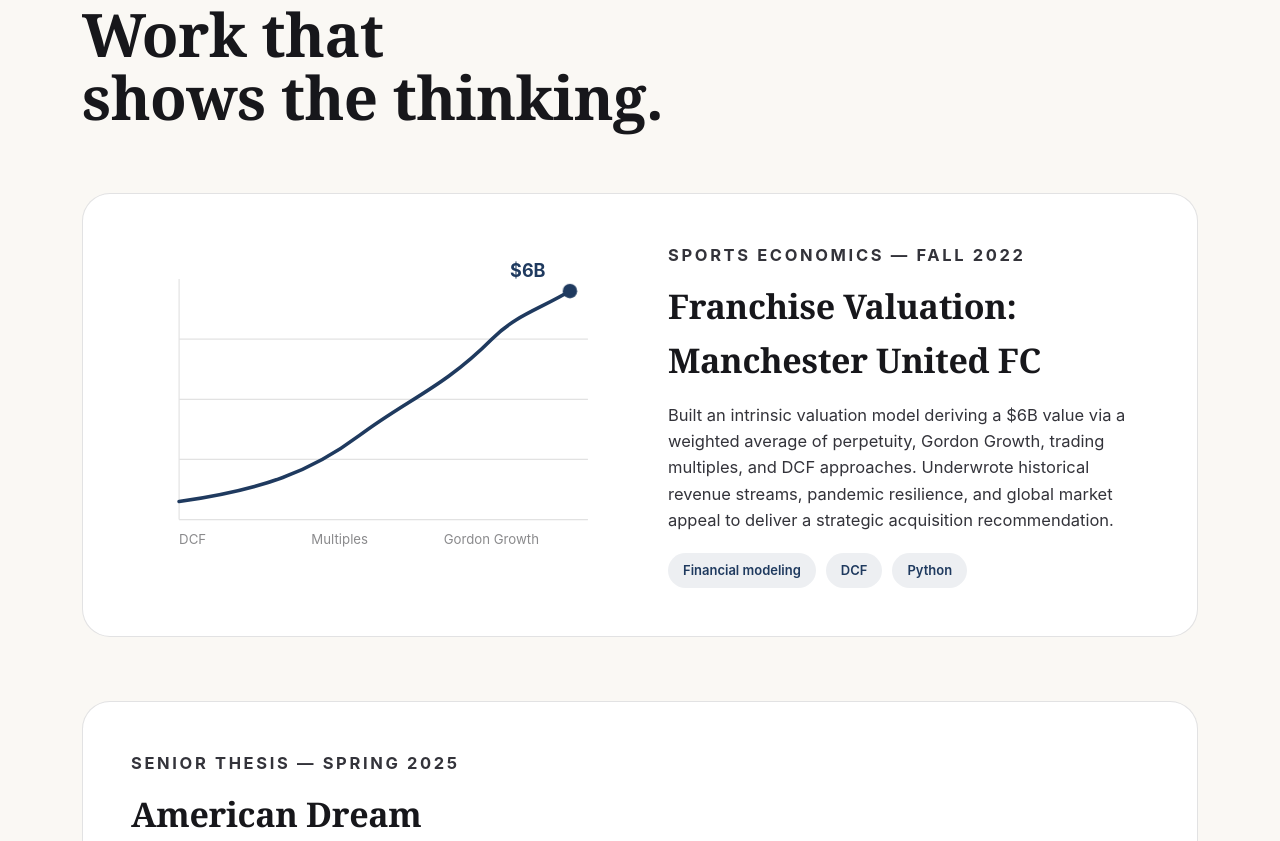
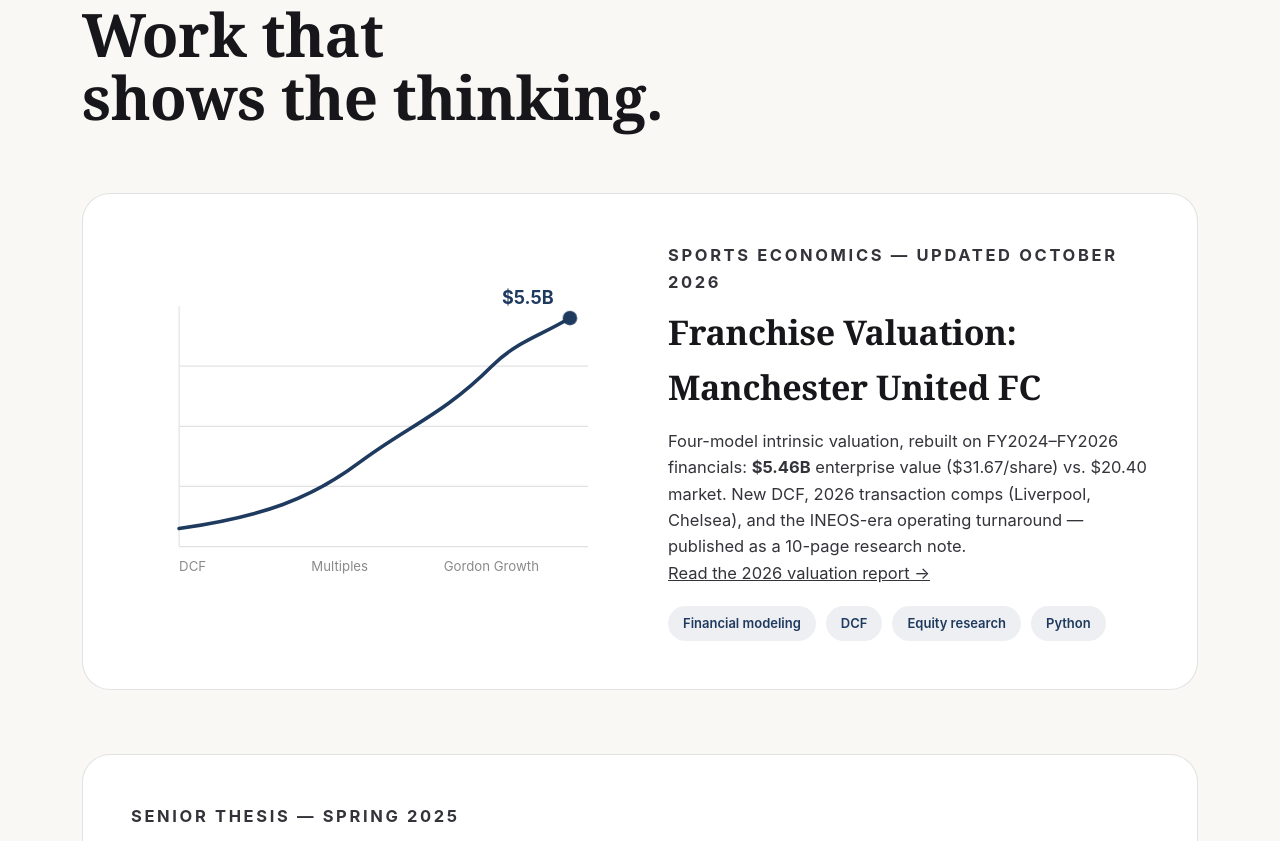
Before and after one commit to patrickjromero/patrickjromero.github.io, a plain HTML site: page index.html in a window 1280 px wide. Shown: the part 2571-3412 px from the top of the page. Drawn offline with Linux system fonts and the light colour scheme.

Commit message:
Man Utd 2026 valuation update on project card

```diff
--- a/index.html
+++ b/index.html
@@ -80,7 +80,7 @@
       <ul class="stat-list">
         <li class="reveal"><span class="stat-num" data-count="4">0</span><span class="stat-label">years at Apple</span></li>
         <li class="reveal"><span class="stat-num" data-count="6000" data-suffix="+">0</span><span class="stat-label">customers served</span></li>
-        <li class="reveal"><span class="stat-num" data-prefix="$" data-count="6" data-suffix="B">0</span><span class="stat-label">franchise valuation modeled</span></li>
+        <li class="reveal"><span class="stat-num" data-prefix="$" data-count="5.5" data-decimals="1" data-suffix="B">0</span><span class="stat-label">intrinsic valuation · 2026 update</span></li>
       </ul>
     </div>
   </section>
@@ -130,17 +130,18 @@
           </g>
           <path class="draw-line" d="M40,205 C110,195 150,180 190,150 C230,120 260,110 300,70 C320,50 340,45 365,30" fill="none" stroke="#1f3a5f" stroke-width="3" stroke-linecap="round"/>
           <circle class="draw-dot" cx="365" cy="30" r="6" fill="#1f3a5f"/>
-          <text class="draw-label" x="330" y="18" text-anchor="middle" font-size="15" font-weight="700" fill="#1f3a5f">$6B</text>
+          <text class="draw-label" x="330" y="18" text-anchor="middle" font-size="15" font-weight="700" fill="#1f3a5f">$5.5B</text>
           <text x="40" y="240" font-size="11" fill="currentColor" opacity="0.5">DCF</text>
           <text x="150" y="240" font-size="11" fill="currentColor" opacity="0.5">Multiples</text>
           <text x="260" y="240" font-size="11" fill="currentColor" opacity="0.5">Gordon Growth</text>
         </svg>
       </div>
       <div class="project-copy">
-        <p class="card-kicker">Sports Economics &mdash; Fall 2022</p>
+        <p class="card-kicker">Sports Economics &mdash; Updated October 2026</p>
         <h3>Franchise Valuation: Manchester United FC</h3>
-        <p>Built an intrinsic valuation model deriving a $6B value via a weighted average of perpetuity, Gordon Growth, trading multiples, and DCF approaches. Underwrote historical revenue streams, pandemic resilience, and global market appeal to deliver a strategic acquisition recommendation.</p>
-        <ul class="tag-list"><li>Financial modeling</li><li>DCF</li><li>Python</li></ul>
+        <p>Four-model intrinsic valuation, rebuilt on FY2024–FY2026 financials: <strong>$5.46B</strong> enterprise value ($31.67/share) vs. $20.40 market. New DCF, 2026 transaction comps (Liverpool, Chelsea), and the INEOS-era operating turnaround — published as a 10-page research note.</p>
+        <p><a class="card-link" href="https://drive.google.com/uc?export=download&id=1X1rV6JbRykTbeG4j6HodfCZw_GAi76uV" target="_blank" rel="noopener">Read the 2026 valuation report &rarr;</a></p>
+        <ul class="tag-list"><li>Financial modeling</li><li>DCF</li><li>Equity research</li><li>Python</li></ul>
       </div>
     </article>
 
```
